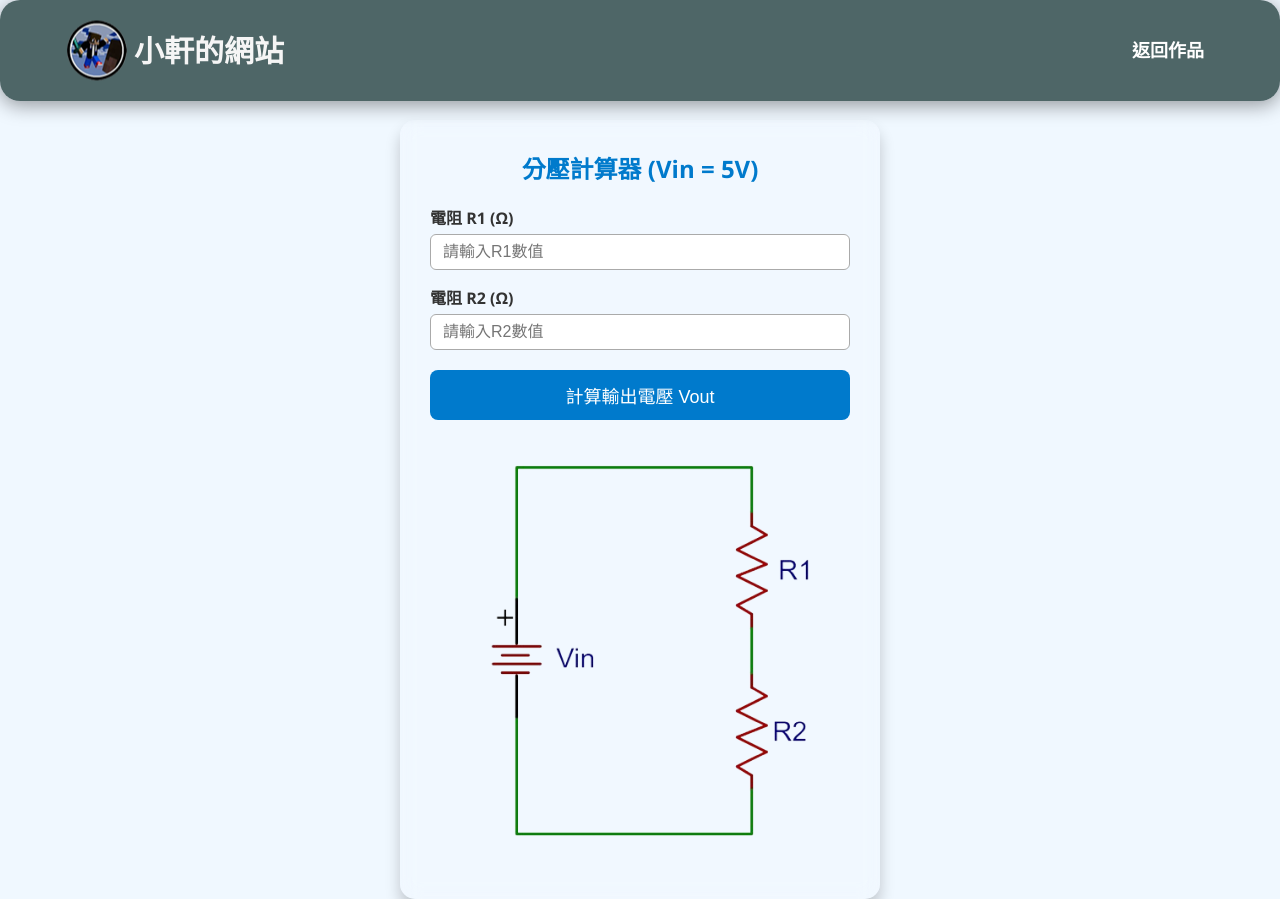
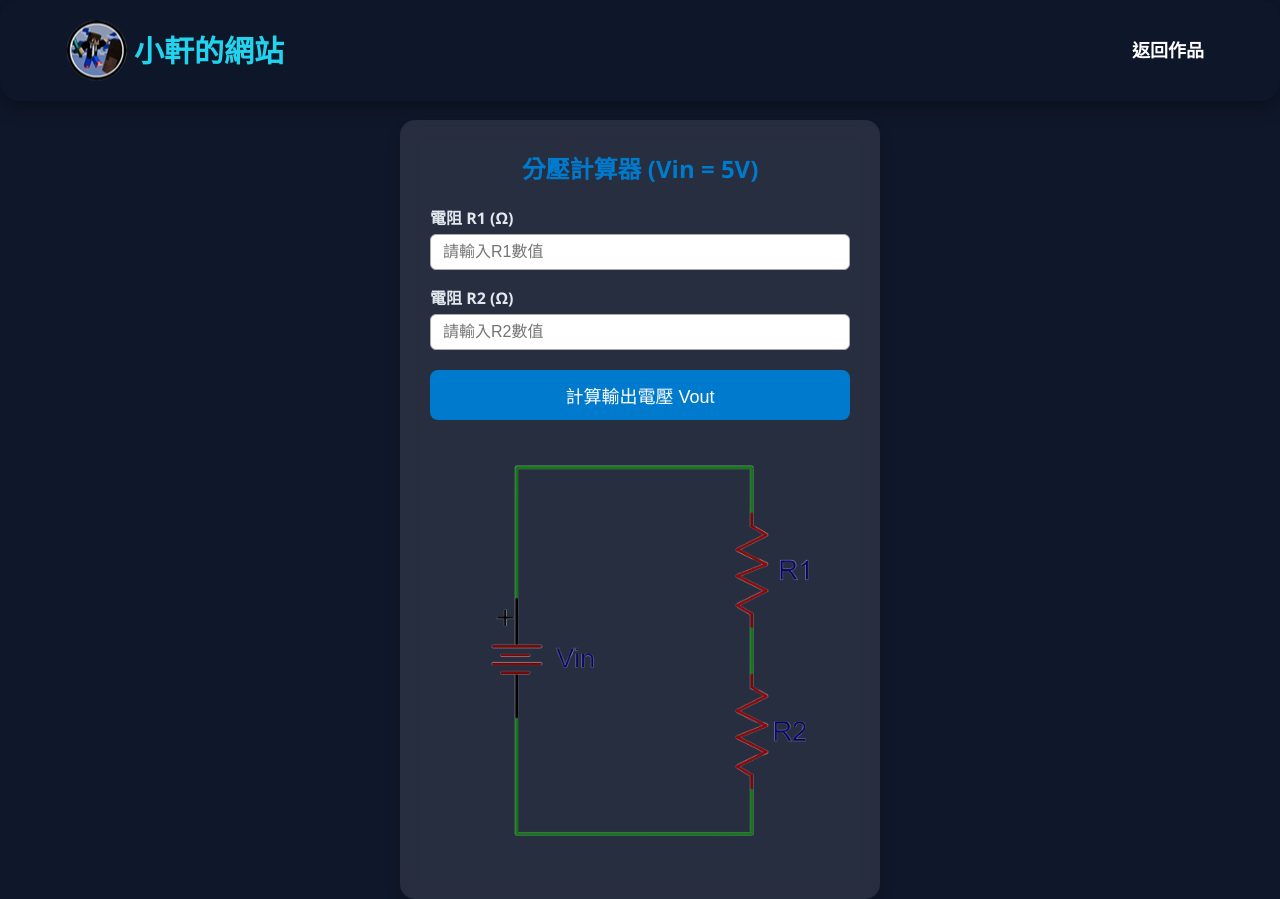
Before and after one commit to Xiaoxuan509/Xuan, a plain HTML site: page resistance.html in a window 1280 px wide. Drawn offline with Linux system fonts and the light colour scheme.

Commit message:
Update resistancemain.css

```diff
--- a/resistancemain.css
+++ b/resistancemain.css
@@ -9,14 +9,14 @@ body {
   display: flex;
   flex-direction: column;
   align-items: center;
-  background: #f0f8ff;
+  background-color: #0F172A;
+  color: #E2E8F0; /* 全域文字淺灰白 */
   min-height: 100vh;
-  color: #333;
 }
 
 /* 頂部固定導航欄 */
 header {
-  background-color: rgba(38, 65, 65, 0.8);
+  background-color: rgba(15, 23, 42, 0.9);
   color: whitesmoke;
   display: flex;
   justify-content: space-between;
@@ -43,7 +43,7 @@ header h1 {
 }
 
 header h1 a {
-  color: whitesmoke;
+  color: #22D3EE;
   text-decoration: none;
 }
 
@@ -66,7 +66,8 @@ nav li a {
 }
 
 nav li a:hover {
-  background-color: rgba(38, 65, 65, 0.5);
+  background-color: #8B5CF6;
+  color: #FACC15;
   transform: scale(1.1);
 }
 
```
